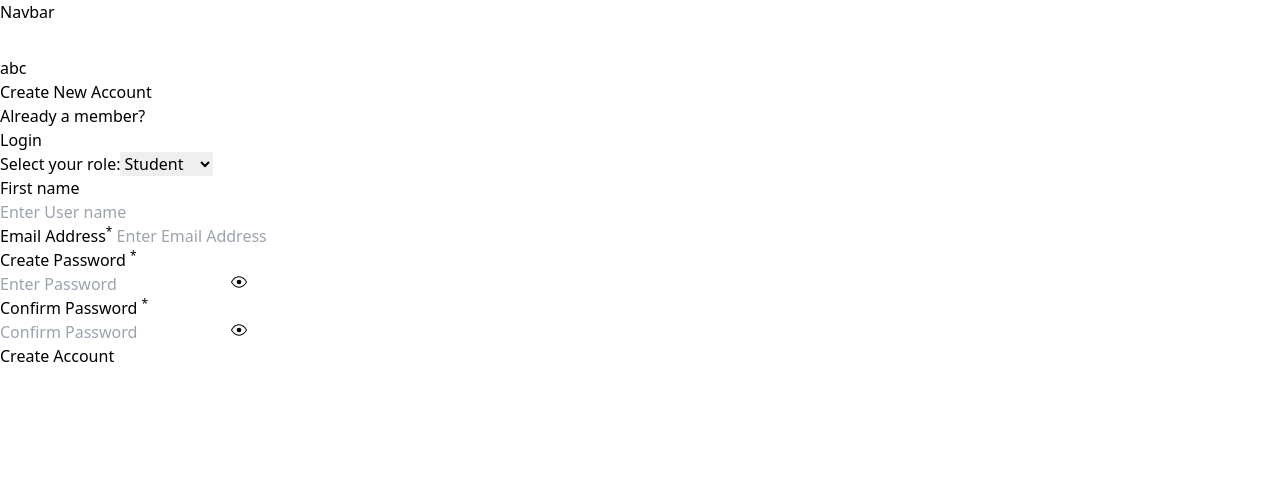
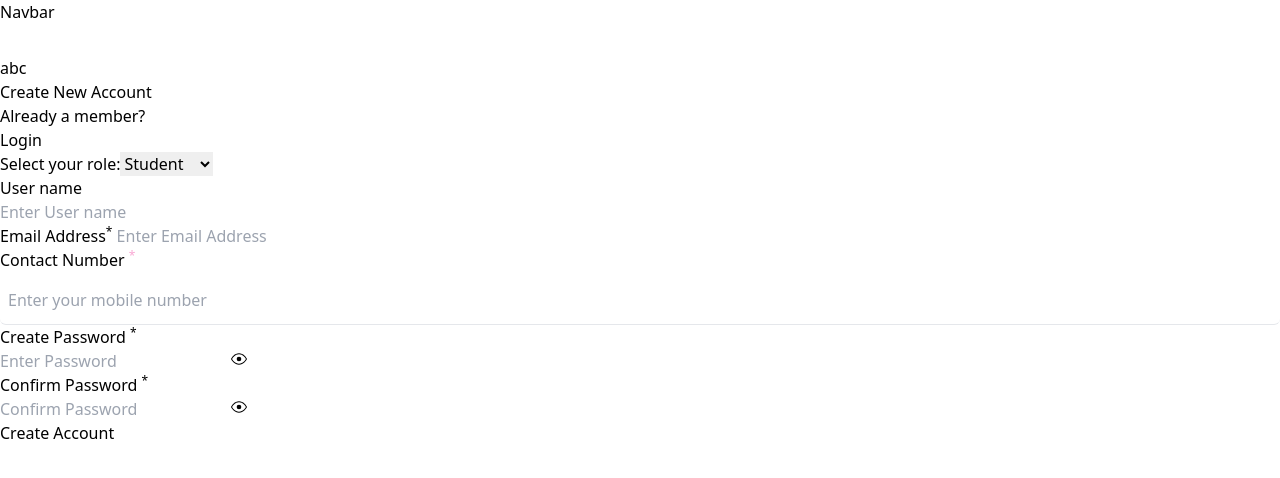
Before and after one commit to Mutyamjai/CC-Project, a React (Create React App) app in the folder campus-connect/: page /Signup in a window 1280 px wide. Shown: the top 478 px of the page. Built offline with nearby package versions, Linux system fonts and the light colour scheme.

Commit message:
signup updated

```diff
--- a/campus-connect/src/Pages/Signup.jsx
+++ b/campus-connect/src/Pages/Signup.jsx
@@ -7,6 +7,9 @@ import { useNavigate } from 'react-router-dom';
 import { useForm } from 'react-hook-form';
 import { useState } from 'react'
 import {GoEye, GoEyeClosed} from "react-icons/go";
+import toast from 'react-hot-toast';
+import {set_loading, set_signup_data} from '../Slices/authSlice';
+import { send_otp } from '../Services/Service_Functions/auth';
 
 export default function Signup() {
     const dispatch = useDispatch();
@@ -31,6 +34,19 @@ export default function Signup() {
         else
             setXX("password");
     }
+    const on_submit = async (data) => {
+        console.log(data)
+        if(data.password !== data.confirm_password)
+            toast.error("PASSWORD AND CONFIRM PASSWORD ARE NOT SAME");
+        else{
+            dispatch(set_loading(true));
+
+            dispatch(set_signup_data(data));
+            await send_otp(data.email, navigate);
+
+            dispatch(set_loading(false));
+        }
+    }
     return (
         <div className=''>
             {
@@ -43,7 +59,7 @@ export default function Signup() {
                             <p>Already a member?</p>
                             <Link to = '/Login'>Login</Link>
                         </div>
-                        <form onSubmit={handleSubmit()}>
+                        <form onSubmit={handleSubmit(on_submit)}>
                             <div>
                                 <label htmlFor="role">Select your role:</label>
                                 <select id="account_type" {...register('account_type')} defaultValue="Student">
@@ -55,7 +71,7 @@ export default function Signup() {
                                 </select>
                             </div>
                             <div className=''>
-                                <label htmlFor='user_name'>First name</label>
+                                <label htmlFor='user_name'>User name</label>
                                 <br/>
                                 <input type="text" name="user_name"
                                     {...register('user_name', {required: true})}
@@ -70,6 +86,23 @@ export default function Signup() {
                                     placeholder="Enter Email Address" className="">
                                 </input>
                                 {errors.last_name && <p className='text-[#FF0000] text-[15px]'>Email Address is required</p>}
+                            </div>
+                            <div className="mail flex flex-col">
+                                <label className="text-[16px]">Contact Number <sup className="text-pink-300">*</sup> </label>
+                                <input type="number" name="contact_number"
+                                    {...register('contact_number', {
+                                        required: {
+                                            value: true, message: "Contact Number is Required"
+                                        },
+                                        minLength:{
+                                            value: 10, message: "Invalid Number!!!!"
+                                        },
+                                        maxLength: {
+                                            value: 12, message: "Invalid Number!!!"
+                                        }
+                                    })}
+                                    placeholder="Enter your mobile number" className="px-2 py-3 mt-1 rounded-md bg-richblack-800 border-b-[1px] border-pure-greys-200"></input>
+                                {errors.contact_number && <p className='text-[#FF0000] text-[15px]'>{errors.contact_number.message}</p>}
                             </div>
                             <div className="">
                                 <div className="">
--- /dev/null
+++ b/campus-connect/src/Services/Service_Functions/auth.js
@@ -0,0 +1,24 @@
+import { api_connector } from "../apiConnector";
+import toast from "react-hot-toast";
+import { auth} from "../apis";
+
+export async function send_otp(email, navigate){
+
+    let result;
+    try{
+        const response = await api_connector("POST", auth.SEND_OTP, {email:email} );
+
+        if(!response.data.success)
+            throw new Error(response.data.message);
+
+        result = response.data;
+        navigate('/Verify_otp');
+    }
+    catch(error){
+        console.log(error);
+        toast.error(error.response.data.message);
+    }
+    finally{
+        return result;
+    }
+}
--- a/campus-connect/src/Services/apiConnector.js
+++ b/campus-connect/src/Services/apiConnector.js
@@ -3,7 +3,7 @@ import axios from "axios";
 export const axios_instance = axios.create({});
 
 export const api_connector = (method, url, body_data, headers, params) => {
-
+    console.log(body_data);
     return axios_instance({
         method: `${method}`,
         url: `${url}`,
```
Also changed, not shown: 1 other file (tests, documents, lock files or other folders).
